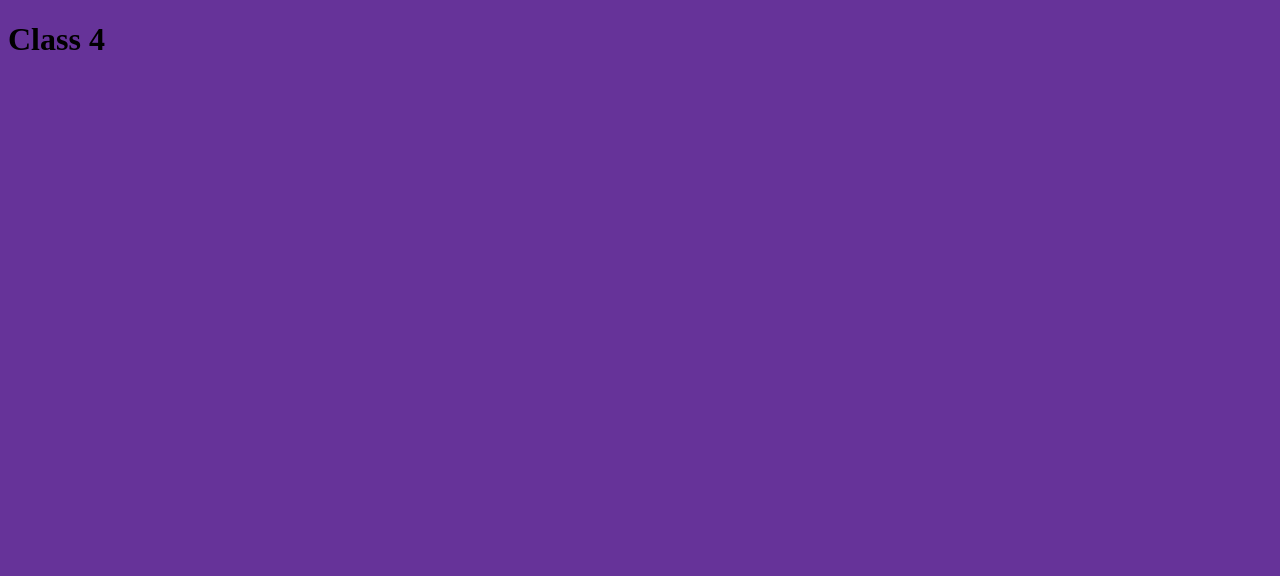
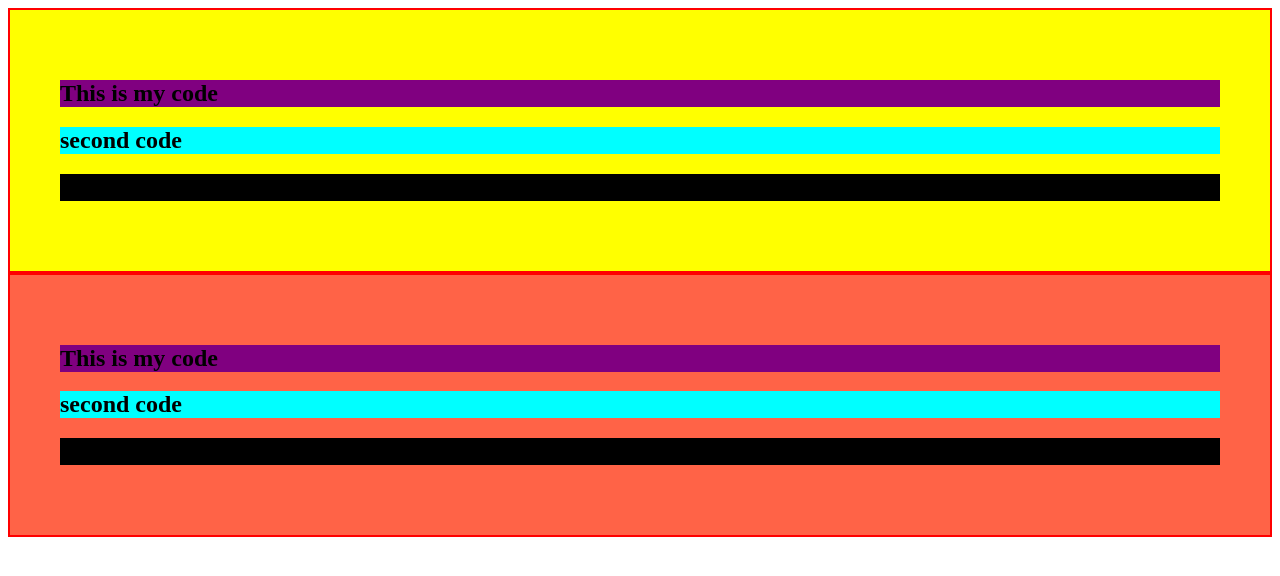
Before and after one commit to absshakeel/myhtmlproject, a plain HTML site: page index.html in a window 1280 px wide. Drawn offline with Linux system fonts and the light colour scheme.

Commit message:
section & comment

```diff
--- a/index.html
+++ b/index.html
@@ -6,6 +6,33 @@
     <link rel="stylesheet" href="style.css" />
 </head>
 <body>
-    <h1>Class 4</h1>
+    <section class="bgred">
+        <div>
+            <h1 class="" id="">This is my code</h1>
+        </div>
+        <div class="second">
+            <h2>second code</h2>
+        </div>
+        <div id="third">
+            <h1>3rd code</h1>
+        </div>
+
+    </section>
+
+  <!-- bggreen section start -->
+    <section class="bggreen">
+        <div>
+            <h1>This is my code</h1>
+        </div>
+        <div class="second">
+            <h2>second code</h2>
+        </div>
+        <div id="third">
+            <h1>3rd code</h1>
+        </div>
+    </section>
+ <!-- bggreen section end -->
+
+
 </body>
 </html>
--- a/style.css
+++ b/style.css
@@ -1,3 +1,20 @@
-body{
-    background: rebeccapurple;
+div{
+    background-color: purple;
 }
+.second{
+    background: cyan;
+}
+#third{
+    background-color: black;
+}
+.bgred{
+    background-color: yellow;
+    padding: 50px;
+    border: 2px solid red;
+}
+/* this is for bggreen section  */
+.bggreen{
+    background-color: tomato;
+    padding: 50px;
+    border: 2px solid red;
+}
```
